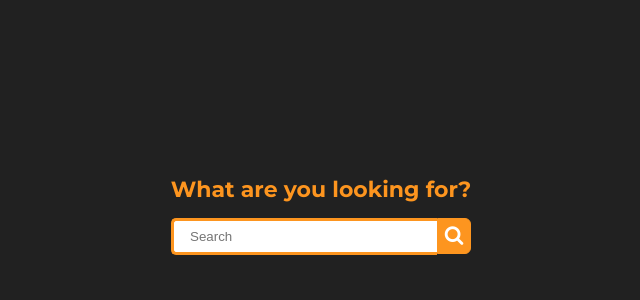
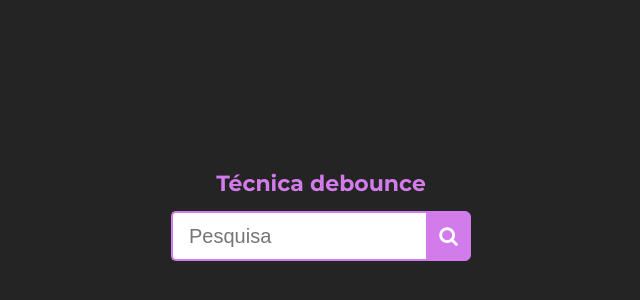
Before and after one commit to aleluizsantos/T-cnicaDebounce, a plain HTML site: page index.html in a window 1280 px wide. Shown: the part 80-380 px from the top of the page, without its empty margins (319-959 px from the left). Drawn offline with Linux system fonts and the light colour scheme.

Commit message:
finished debounce

```diff
--- a/index.html
+++ b/index.html
@@ -11,13 +11,16 @@
 <body>
 
     <div class="wrap">
-        <h1>What are you looking for?</h1>
+        <h1>Técnica debounce</h1>
         <div class="search">
            <input type="text"
-                  placeholder="Search">
+                  placeholder="Pesquisa">
            <button type="submit">
              <i class="fa fa-search"></i>
           </button>
+        </div>
+        <div id="result" name="result" class="result">
+
         </div>
      </div>
 
--- a/scripts.js
+++ b/scripts.js
@@ -1,4 +1,4 @@
-// Debounce
+// Função Debounce que executará a função passada apos um determinado tempo
 const debounceEvent = (fn, wait = 1000, time) => (...args) =>
   clearTimeout(time, (time = setTimeout(() => fn(...args), wait)));
 
@@ -8,9 +8,12 @@ const filterUsers = async (name) =>
   ).then((res) => res.json());
 
 function handleKeyUp(event) {
-  filterUsers(event.target.value).then((users) =>
-    console.log(users.map((user) => user.name))
-  );
+  var el = document.getElementById("result");
+
+  filterUsers(event.target.value).then((users) => {
+    //console.log(users.map((user) => user.name))
+    el.innerHTML = users.map((user) => `<p>${user.name}</p>`);
+  });
 }
 
 document
--- a/style.css
+++ b/style.css
@@ -5,7 +5,7 @@
 }
 
 :root {
-  --primary-color: #fd951f;
+  --primary-color: #d27cec;
 }
 
 html {
@@ -13,7 +13,7 @@ html {
 }
 
 body{
-  background: #212121;
+  background: #252424;
 
   font-family: 'Montserrat', sans-serif;
 }
@@ -33,6 +33,9 @@ h1 {
   justify-content:center;
 }
 
+.wrap .result {
+  color: #fff;
+}
 
 
 .search {
@@ -45,8 +48,9 @@ h1 {
 
 input {
   width: 100%;
+  height: 30px;
 
-  border: 3px solid var(--primary-color);
+  border: 2px solid var(--primary-color);
   border-right: none;
   border-radius: 5px 0 0 5px;
 
@@ -55,6 +59,7 @@ input {
   outline: none;
 
   color: #212121;
+  font-size: 20px;
 }
 
 input:focus{
@@ -64,8 +69,8 @@ input:focus{
 button {
   background: var(--primary-color);
 
-  width: 40px;
-  height: 36px;
+  width: 56px;
+  height: 50px;
 
   border-radius: 0 6px 6px 0;
   border: 1px solid var(--primary-color);
```
